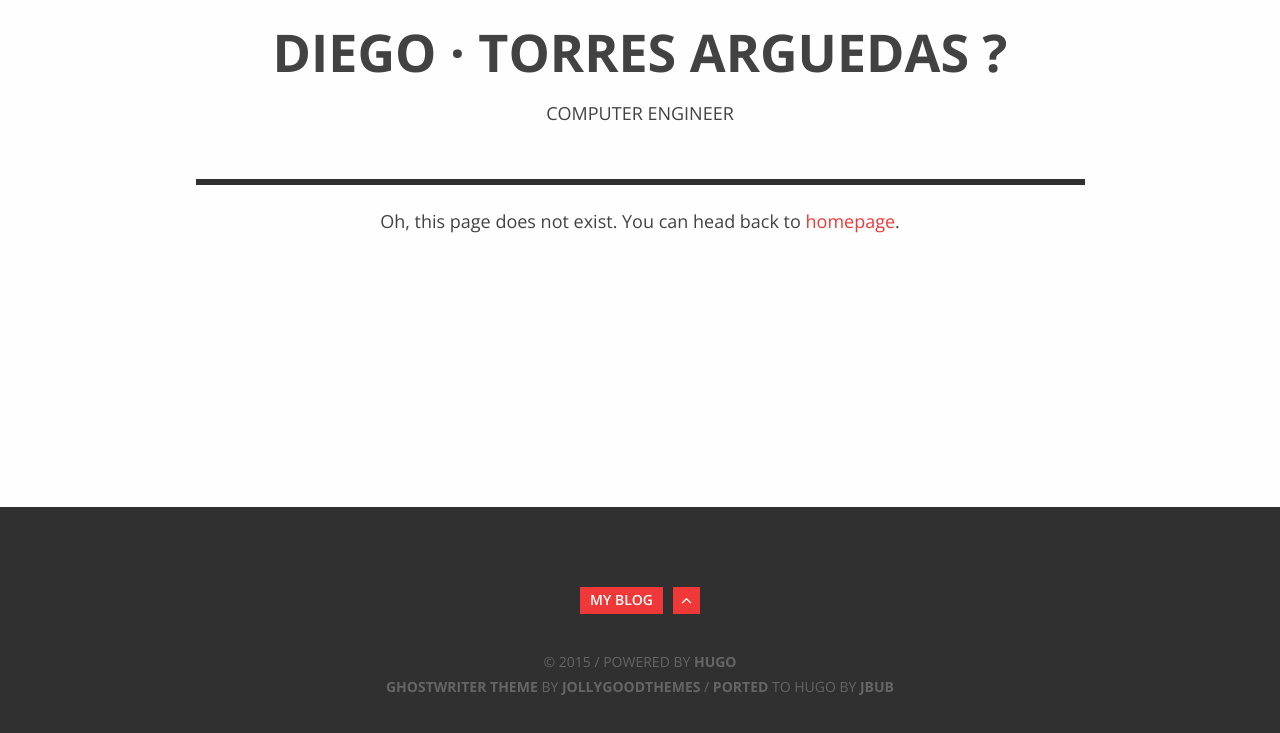
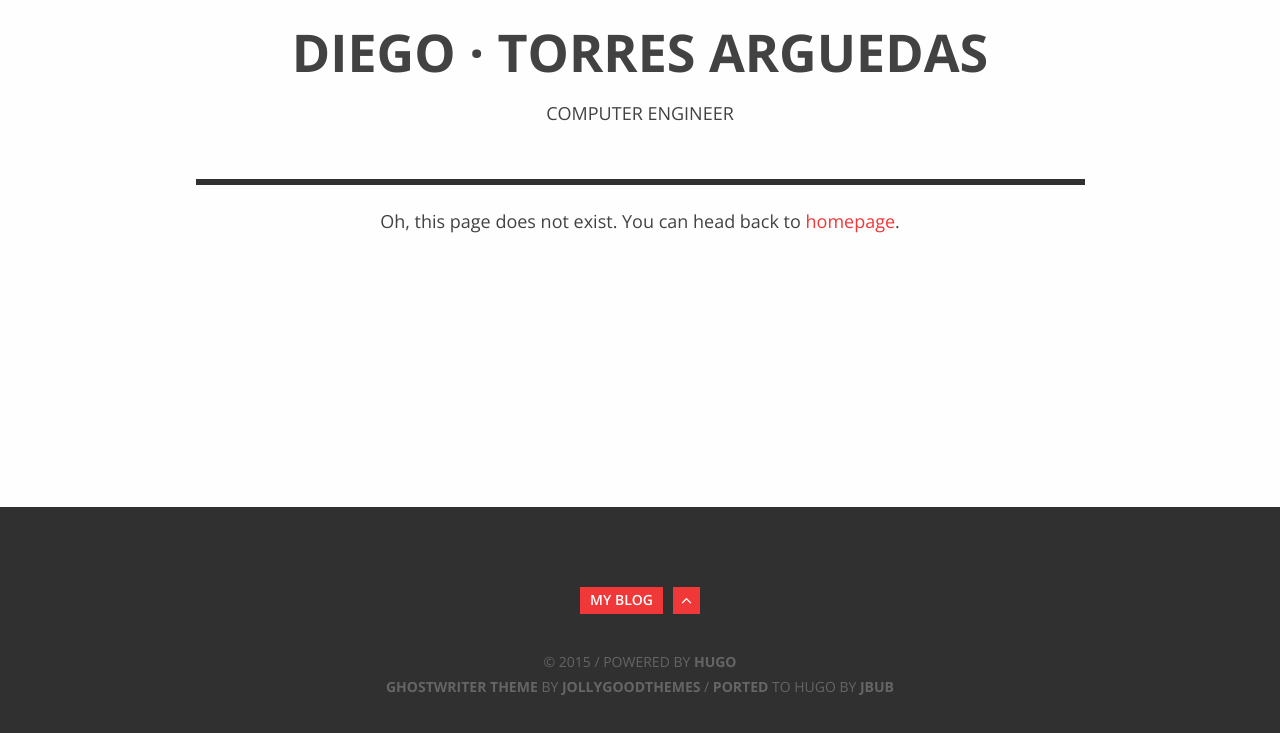
Before and after one commit to diegotrrs/diegotrrs.github.io, a plain HTML site: page 404.html in a window 1280 px wide. Shown: the part 123-856 px from the top of the page. Drawn offline with nearby package versions, Linux system fonts and the light colour scheme.

Commit message:
deploy: diegotrrs/myblog@b83b7c1caaa26aaa29762fb571511096df3046cd

```diff
--- a/404.html
+++ b/404.html
@@ -76,7 +76,7 @@
 <div class="container">
 
     <header class="post-header">
-        <h1 class="post-title" itemprop="name">Diego · Torres Arguedas ?</h1>
+        <h1 class="post-title" itemprop="name">Diego · Torres Arguedas</h1>
         <p>Computer Engineer</p>
     </header>
 
```
Also changed, not shown: categories/development/index.html (+1 -1 lines), categories/golang/index.html (+1 -1 lines), categories/index.html (+1 -1 lines), index.html (+1 -1 lines), page/index.html (+1 -1 lines), post/index.html (+1 -1 lines), tags/development/index.html (+1 -1 lines), tags/go/index.html (+1 -1 lines), tags/golang/index.html (+1 -1 lines), tags/hugo/index.html (+1 -1 lines), tags/index.html (+1 -1 lines), tags/templates/index.html (+1 -1 lines), tags/themes/index.html (+1 -1 lines).
